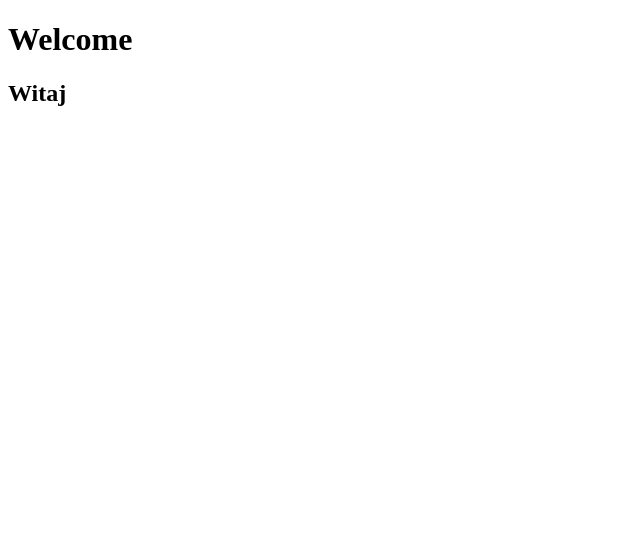
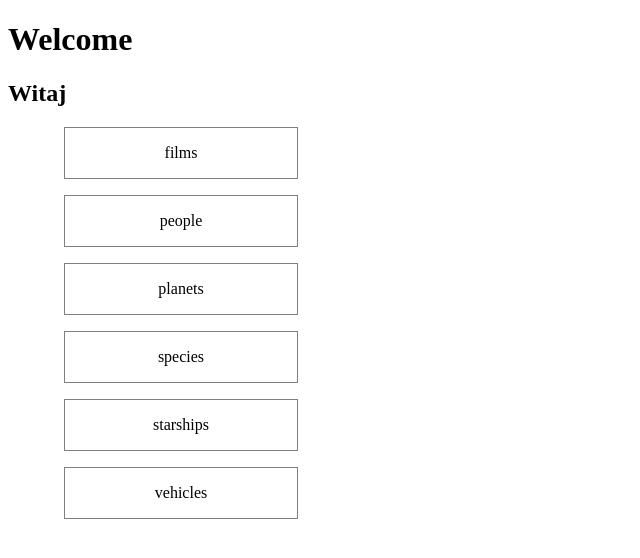
Before and after one commit to AlenJakob/Star-wars, a website built with Parcel: page index.html in a window 1280 px wide. Shown: the whole page, without its empty margins (0-640 px from the left). Built offline with nearby package versions, Linux system fonts and the light colour scheme; no server answers.

Commit message:
style buttons and add them to dom

```diff
--- a/app.js
+++ b/app.js
@@ -1,8 +1,8 @@
 import axios from "axios";
 import "regenerator-runtime/runtime";
 const END_POINT = "https://swapi.dev/api/starships/";
-const people = 'https://swapi.dev/api/people/'
-const api = 'https://swapi.dev/api/';
+const people = "https://swapi.dev/api/people/";
+const api = "https://swapi.dev/api/";
 
 function addToDom(list, dom) {
   for (const e of list) {
@@ -12,10 +12,9 @@ function addToDom(list, dom) {
 const getList = async (url) => {
   try {
     const { data } = await axios.get(url);
-    console.log(Object.keys(data))
-    for(let endPoint of Object.keys(data)){
-      console.log(endPoint)
-    }
+    console.log(data)
+    // console.log(  data.results ? true : false);
+
     return data.results;
   } catch (err) {
     return err;
@@ -24,9 +23,11 @@ const getList = async (url) => {
 
 const renderContent = async (url) => {
   const list = await getList(url);
-  addToDom(list, document.querySelector("#app"));
+  // console.log("lista", list);
+
+  // addToDom(list, document.querySelector("#app"));
 };
-
 
 // renderContent(END_POINT);
 renderContent(api);
+renderContent(people);
--- /dev/null
+++ b/buttons.js
@@ -0,0 +1,21 @@
+console.log("from btns");
+
+const btnsList = document.querySelector("#buttons");
+const btns = ["films", "people", "planets", "species", "starships", "vehicles"];
+
+function insetActionButtons(buttons) {
+  console.log(buttons);
+  const buttonsList = buttons.forEach((category) => {
+    const li = document.createElement("li");
+    li.className = "button";
+    li.setAttribute("data-id", category);
+    li.innerText = category;
+    btnsList.appendChild(li);
+    // There will be run method that will display the right category
+    li.addEventListener("click", () =>
+      console.log(`display right category, you clicked ${category} `)
+    );
+  });
+}
+
+insetActionButtons(btns);
--- a/index.html
+++ b/index.html
@@ -5,7 +5,8 @@
     <meta charset="UTF-8">
     <meta http-equiv="X-UA-Compatible" content="IE=edge">
     <meta name="viewport" content="width=device-width, initial-scale=1.0">
-    <title>Document</title>
+    <link rel="stylesheet" href="style.css">
+    <title>Star Wars App</title>
 </head>
 
 <body>
@@ -14,7 +15,9 @@
         <h2>Witaj</h2>
     </div>
     <div id="app"></div>
+    <ul id="buttons"></ul>
     <script src="app.js"></script>
+    <script src="buttons.js"></script>
 </body>
 
 </html>
--- /dev/null
+++ b/style.css
@@ -0,0 +1,17 @@
+.button {
+  border: 1px solid grey;
+  max-width: 200px;
+  padding: 1rem;
+  margin: 1rem;
+  text-align: center;
+  cursor: pointer;
+}
+.button:hover {
+  background: rgba(0, 100, 0, 0.1);
+}
+.button:active {
+  background: rgba(0, 200, 0, 0.1);
+}
+li {
+  list-style: none;
+}
```
